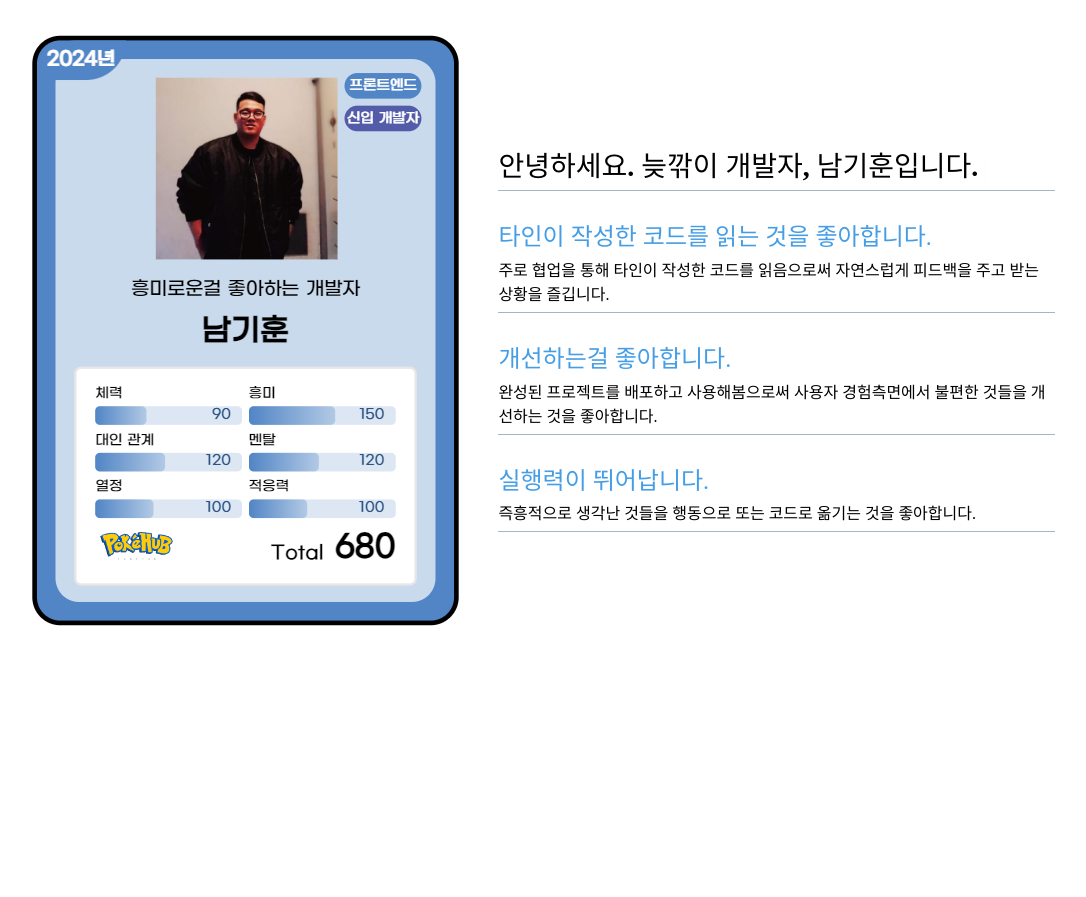
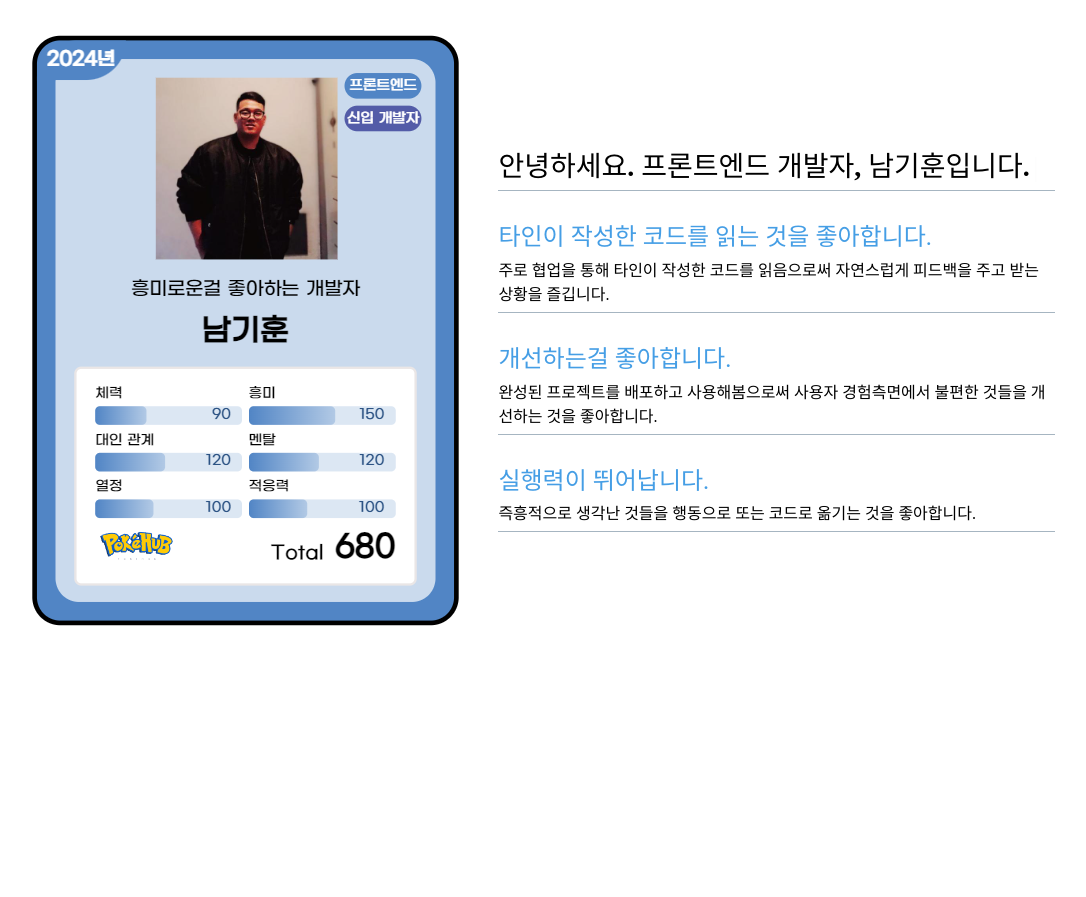
Before and after one commit to BearHumanS/react_portfolio, a React (Create React App) app: page / in a window 1280 px wide. Shown: the part 1080-1977 px from the top of the page, without its empty margins (97-1183 px from the left). Built offline with nearby package versions, Linux system fonts and the light colour scheme; no server answers; a web font is replaced by a local one.

Commit message:
Feat: about 컴포넌트 인사말 애니메이션 추가

```diff
--- a/src/components/about/About.tsx
+++ b/src/components/about/About.tsx
@@ -20,14 +20,30 @@ const About = () => {
       </Flex>
       <Spacing size={50} direction="horizontal" />
       <Flex direction="column">
-        <motion.div>
-          <Spacing size={20} />
+        <Spacing size={20} />
+        <motion.div
+          initial={{ opacity: 0, y: '50%' }}
+          whileInView={{
+            opacity: 1,
+            y: 0,
+          }}
+          transition={{ delay: 0.5, duration: 0.8, ease: 'easeInOut' }}
+        >
           <Text typography="t2" fontWeight={550} css={AboutTitle}>
-            안녕하세요. 늦깎이 개발자, 남기훈입니다.
+            안녕하세요. 프론트엔드 개발자, 남기훈입니다.
             <Cursor />
           </Text>
         </motion.div>
-        <DivisionLine />
+        <motion.div
+          initial={{ opacity: 0, translateX: '50%' }}
+          whileInView={{
+            opacity: 1,
+            translateX: 0,
+          }}
+          transition={{ delay: 0.5, duration: 0.8 }}
+        >
+          <DivisionLine />
+        </motion.div>
         <motion.div>
           {aboutData.map((data) => (
             <div key={data.title}>
```
